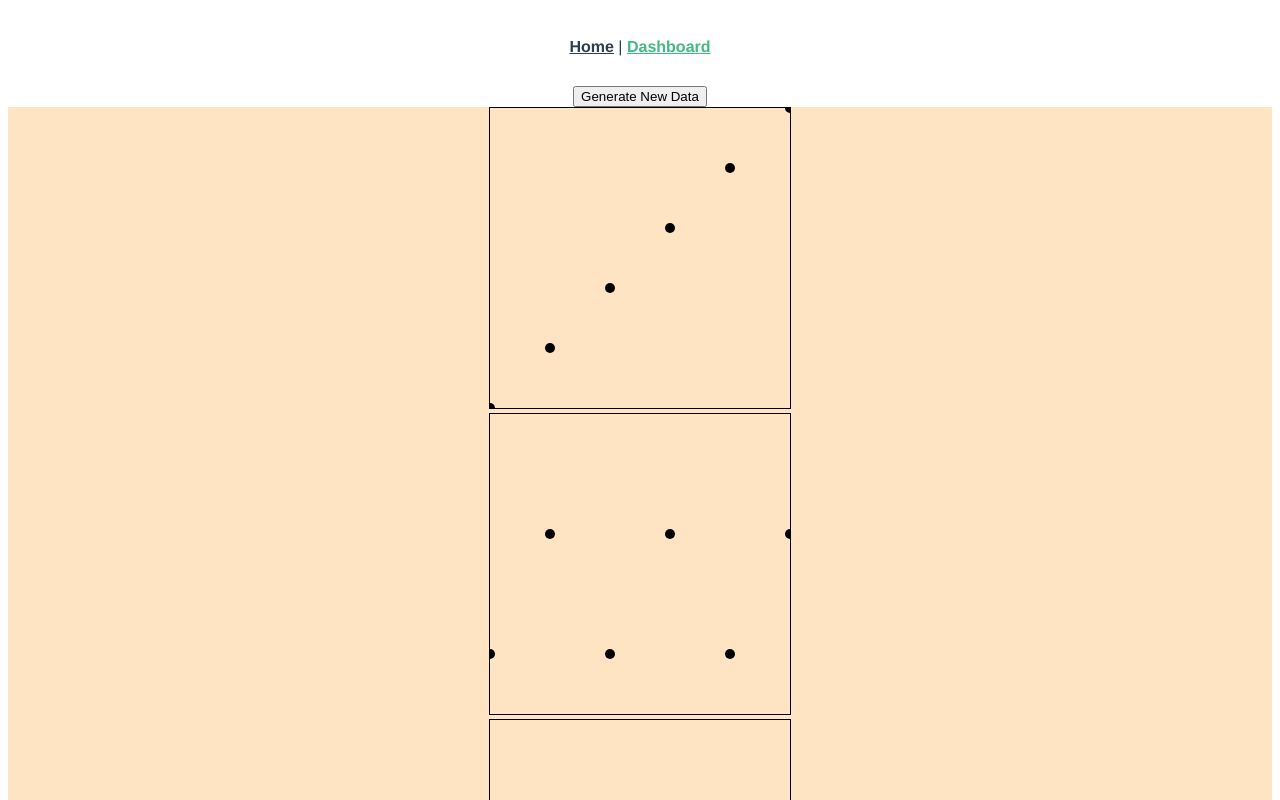
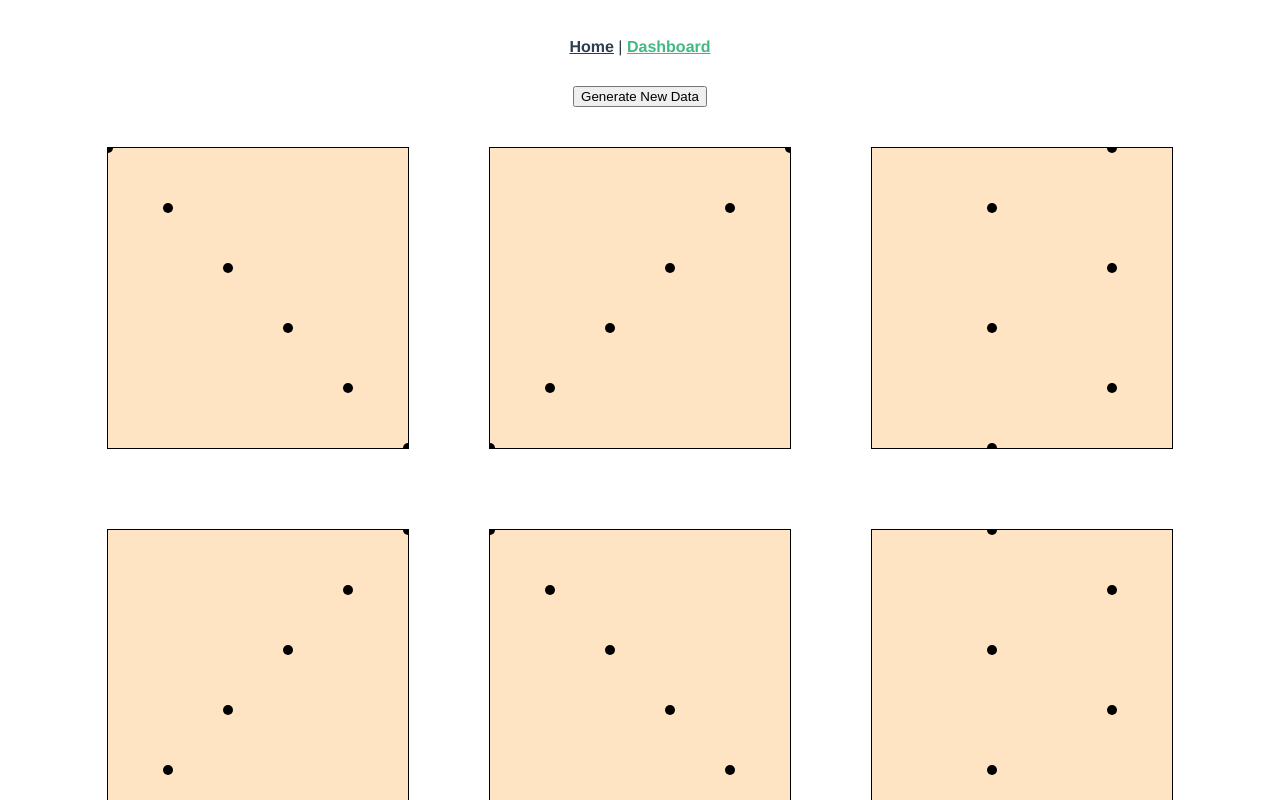
Before and after one commit to Dev-Lan/vue-practice, a Vue app: page /dashboard in a window 1280 px wide. Shown: the top 800 px of the page. Built offline with nearby package versions, Linux system fonts and the light colour scheme.

Commit message:
make scatterplot matrix

```diff
--- a/src/components/ScatterPlot.vue
+++ b/src/components/ScatterPlot.vue
@@ -1,20 +1,18 @@
 <template>
-    <div class="wrapper">
     <svg :width="width" :height="height">
         <g></g>
         <g></g>
         <g>
             <circle
-                    v-for="(point, index) in points"
+                v-for="([x, y], index) in points"
                 :key="index"
-                    :cx="point[0]"
-                    :cy="point[1]"
+                :cx="x"
+                :cy="y"
                 @click="onClick(index)"
                 :class="getCssClass(index)"
             />
         </g>
     </svg>
-    </div>
 </template>
 
 <script lang="ts">
@@ -58,12 +56,10 @@ export default defineComponent({
 
 <!-- Add "scoped" attribute tod limit CSS to this component only -->
 <style scoped lang="scss">
-.wrapper {
-    background: bisque;
-}
-
 svg {
     border: solid black 1px;
+    background: bisque;
+    margin: 40px;
 }
 
 circle {
--- a/src/views/Dashboard.vue
+++ b/src/views/Dashboard.vue
@@ -1,11 +1,14 @@
 <template>
-    <div class="dashboard">
+    <div>
         <button @click="generateData">Generate New Data</button>
 
-        <div>
-            <ScatterPlot :xAxis="'A'" :yAxis="'B'" />
-            <ScatterPlot :xAxis="'A'" :yAxis="'C'" />
-            <ScatterPlot :xAxis="'B'" :yAxis="'C'" />
+        <div class="dashboard">
+            <ScatterPlot
+                v-for="([key1, key2], index) in keyPairs"
+                :key="index"
+                :xAxis="key2"
+                :yAxis="key1"
+            />
         </div>
     </div>
 </template>
@@ -34,6 +37,25 @@ export default defineComponent({
             }
             this.$store.dispatch('setColumn', newColumns);
         }
+    },
+    computed: {
+        keyPairs(): [string, string][] {
+            const keyPairs: [string, string][] = [];
+            for (let key1 in this.$store.state.columns) {
+                for (let key2 in this.$store.state.columns) {
+                    keyPairs.push([key1, key2]);
+                }
+            }
+            return keyPairs;
+        }
     }
 });
 </script>
+
+<style scoped lang="scss">
+.dashboard {
+    display: flex;
+    justify-content: center;
+    flex-wrap: wrap;
+}
+</style>
```
Lines whose indentation alone changed are shown as unchanged.
